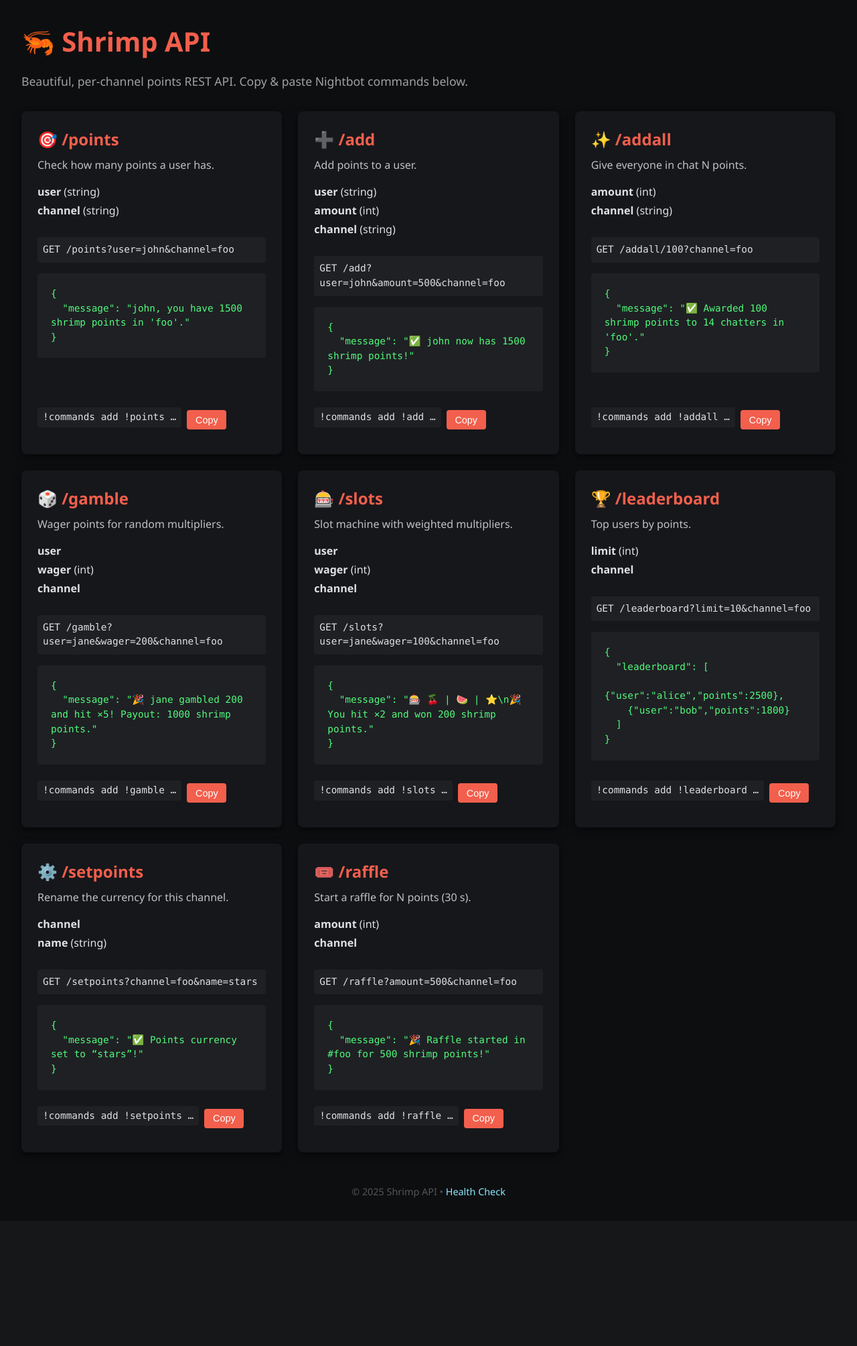
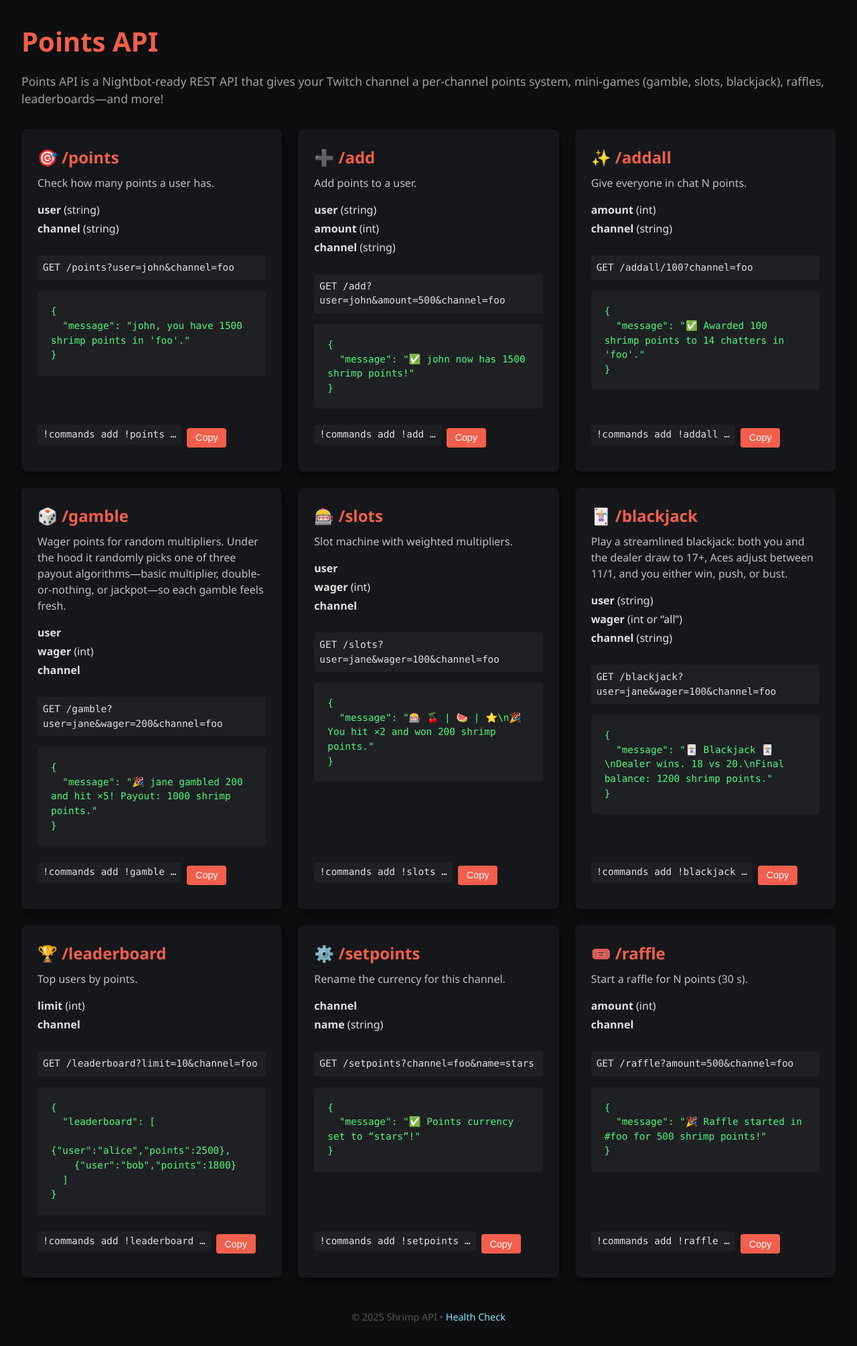
Before and after one commit to andrilchakraborty/api, a FastAPI app: page / in a window 1280 px wide. Shown: the whole page at 67% size. Before the commit the page ends 1788 px from the top, so only its background shows below. Run offline with FastAPI, Linux system fonts and the light colour scheme.

Commit message:
Update index.html

```diff
--- a/templates/index.html
+++ b/templates/index.html
@@ -3,7 +3,16 @@
 <head>
   <meta charset="UTF-8" />
   <meta name="viewport" content="width=device-width, initial-scale=1.0"/>
-  <title>🦐 Shrimp API Documentation</title>
+  <title> Points API Documentation</title>
+  <meta name="description" content="Points API: A Nightbot-ready REST API that adds a per-channel points system, mini-games, raffles, leaderboards and more to your Twitch chat." />
+  <!-- Open Graph -->
+  <meta property="og:title" content="Points API Documentation" />
+  <meta property="og:description" content="Nightbot-ready REST API for per-channel points, games, raffles, leaderboards & more." />
+  <meta property="og:image" content="https://yt3.ggpht.com/-TGo4_AHc7Po/AAAAAAAAAAI/AAAAAAAAAAA/6X489lMTauA/s900-c-k-no-mo-rj-c0xffffff/photo.jpg" />
+  <meta property="og:type" content="website" />
+  <!-- Favicon -->
+  <link rel="icon" href="/static/favicon.ico" type="image/x-icon" />
+
   <style>
     /* Base Reset */
     * { box-sizing: border-box; margin: 0; padding: 0; }
@@ -121,8 +130,8 @@
   </style>
 </head>
 <body>
-  <h1>🦐 Shrimp API</h1>
-  <p class="lead">Beautiful, per-channel points REST API. Copy & paste Nightbot commands below.</p>
+  <h1>Points API</h1>
+  <p class="lead">Points API is a Nightbot-ready REST API that gives your Twitch channel a per-channel points system, mini-games (gamble, slots, blackjack), raffles, leaderboards—and more!</p>
 
   <div class="grid">
     <!-- /points -->
@@ -183,7 +192,7 @@
     <!-- /gamble -->
     <div class="card">
       <h2>🎲 /gamble</h2>
-      <p>Wager points for random multipliers.</p>
+      <p>Wager points for random multipliers. Under the hood it randomly picks one of three payout algorithms—basic multiplier, double-or-nothing, or jackpot—so each gamble feels fresh.</p>
       <ul class="params">
         <li><strong>user</strong></li>
         <li><strong>wager</strong> (int)</li>
@@ -214,6 +223,25 @@
 }</pre></div>
       <div class="command" data-cmd="!commands add !slots $(urlfetch https://api-jt5t.onrender.com/slots?user=$(user)&amp;wager=$(count)&amp;channel=$(channel))">
         <code>!commands add !slots …</code>
+        <button onclick="copyCmd(this)">Copy</button>
+      </div>
+    </div>
+
+    <!-- /blackjack -->
+    <div class="card">
+      <h2>🃏 /blackjack</h2>
+      <p>Play a streamlined blackjack: both you and the dealer draw to 17+, Aces adjust between 11/1, and you either win, push, or bust.</p>
+      <ul class="params">
+        <li><strong>user</strong> (string)</li>
+        <li><strong>wager</strong> (int or “all”)</li>
+        <li><strong>channel</strong> (string)</li>
+      </ul>
+      <code>GET /blackjack?user=jane&amp;wager=100&amp;channel=foo</code>
+      <div class="sample"><pre>{
+  "message": "🃏 Blackjack 🃏\nDealer wins. 18 vs 20.\nFinal balance: 1200 shrimp points."
+}</pre></div>
+      <div class="command" data-cmd="!commands add !blackjack $(urlfetch https://api-jt5t.onrender.com/blackjack?user=$(user)&amp;wager=$(count)&amp;channel=$(channel))">
+        <code>!commands add !blackjack …</code>
         <button onclick="copyCmd(this)">Copy</button>
       </div>
     </div>
```
